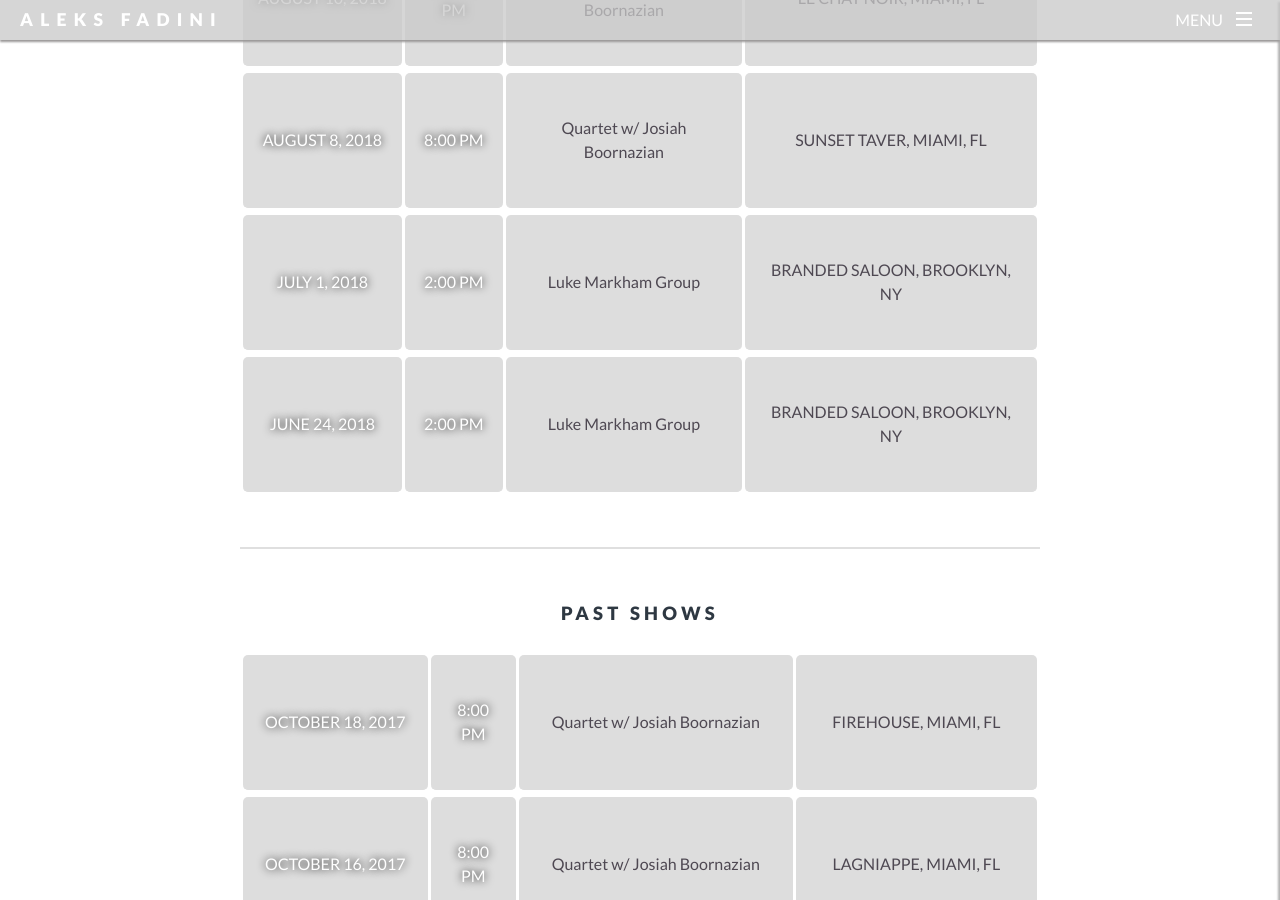
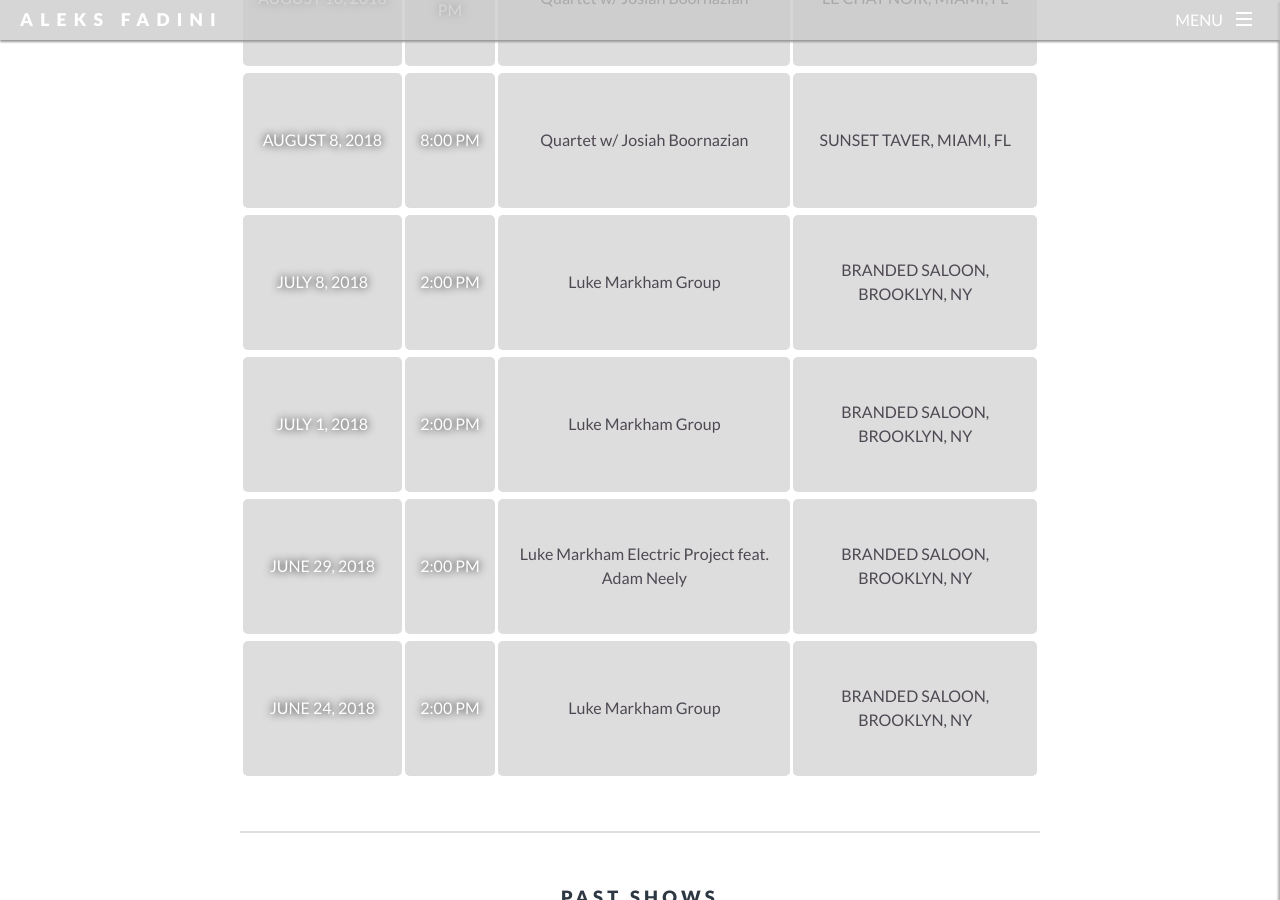
Before and after one commit to aleksfadini/Jekyll-aleksfadini, a Jekyll site: the page built from shows.html, in a window 1280 px wide and 900 px high, scrolled down 1015 px. Built offline with Jekyll 4.4.1, drawn with Linux system fonts in a browser that asks for light colours.

Commit message:
new gigs again 4

```diff
--- a/_data/gigs.yml
+++ b/_data/gigs.yml
@@ -13,9 +13,19 @@
   name: Quartet w/ Josiah Boornazian
   location: Sunset Taver, Miami, FL
 
+- date: 07/08/2018
+  time: "14:00"
+  name: Luke Markham Group
+  location: Branded Saloon, Brooklyn, NY
+
 - date: 07/01/2018
   time: "14:00"
   name: Luke Markham Group
+  location: Branded Saloon, Brooklyn, NY
+
+- date: 06/29/2018
+  time: "14:00"
+  name: Luke Markham Electric Project feat. Adam Neely
   location: Branded Saloon, Brooklyn, NY
 
 - date: 06/24/2018
```
